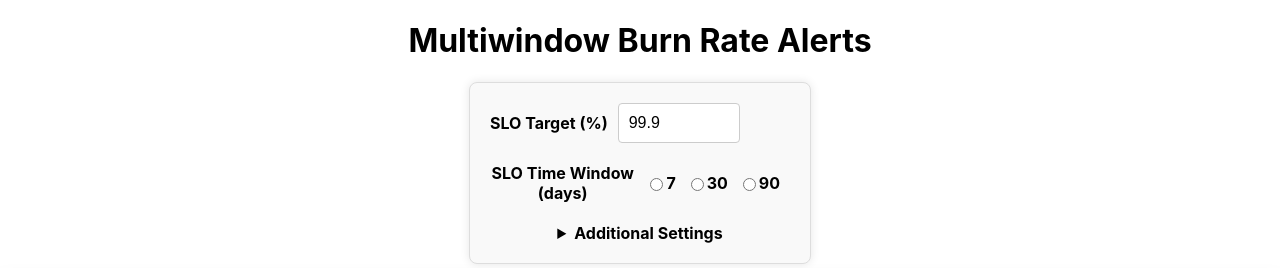
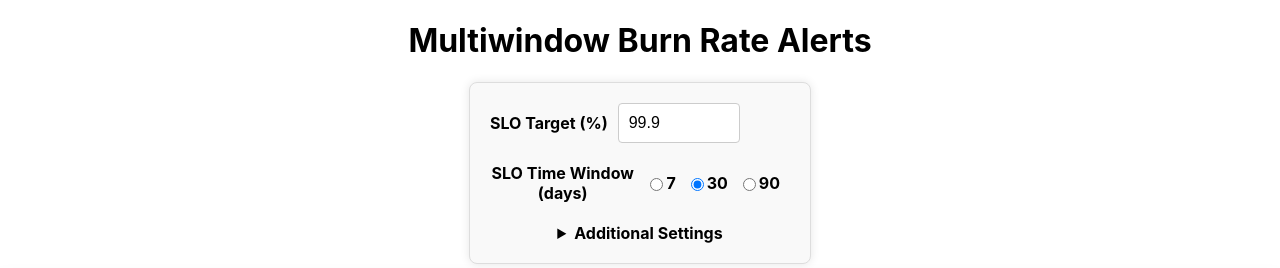
Before and after one commit to sethrylan/slo-burn, a React (Vite) app: page / in a window 1280 px wide. Shown: the top 268 px of the page. Built offline with nearby package versions, Linux system fonts and the light colour scheme.

Commit message:
fix: slo window now defaults to 30d (#8)

```diff
--- a/src/components/Form.jsx
+++ b/src/components/Form.jsx
@@ -5,7 +5,7 @@ import './Form.css';
 
 const Form = ({ onCalculate }) => {
   const [sloTarget, setSloTarget] = useSearchParamsState('slo', 99.9);
-  const [sloTimeWindow, setSloTimeWindow] = useSearchParamsState('days', 30);
+  const [sloTimeWindow, setSloTimeWindow] = useSearchParamsState('days', '30');
   const [totalEvents, setTotalEvents] = useSearchParamsState('events', '');
 
   useEffect(() => {
```
